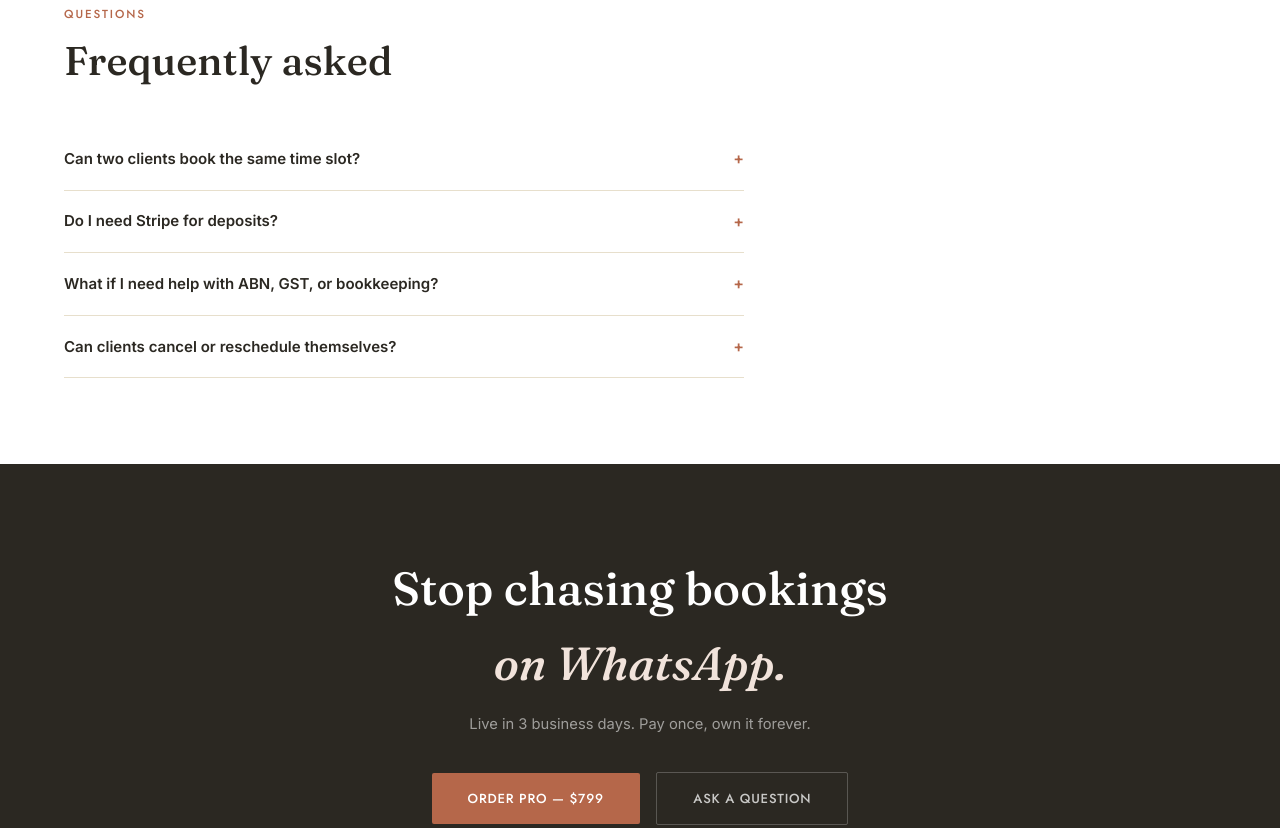
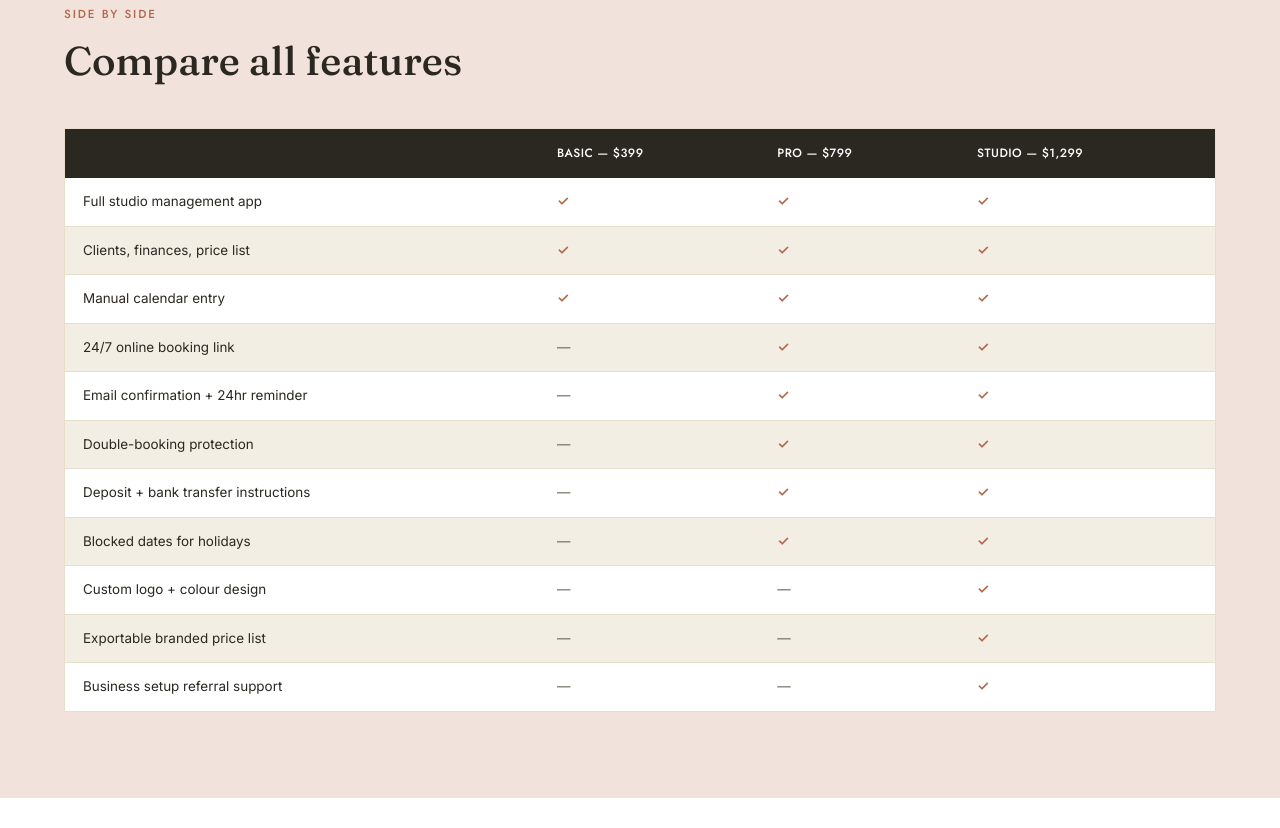
Before and after one commit to parmlystore/Naildesk-marketing, a plain HTML site: page index.html.html in a window 1280 px wide. Shown: the part 3040-3868 px from the top of the page. Drawn offline with Linux system fonts and the light colour scheme.

Commit message:
Add comparison section for pricing plans

```diff
--- a/index.html.html
+++ b/index.html.html
@@ -308,7 +308,30 @@ footer{flex-direction:column}
 </div>
 </section>
 
-<!-- COMPARE -->
+<section class="compare" id="compare">
+<div class="slabel en">Side by side</div>
+
+<h2 class="stitle en">Compare all features</h2>
+
+<table class="ctable">
+<thead>
+<tr><th></th><th>Basic — $399</th><th>Pro — $799</th><th>Studio — $1,299</th></tr>
+</thead>
+<tbody>
+<tr><td>Full studio management app</td><td class="ours">&#10003;</td><td class="ours">&#10003;</td><td class="ours">&#10003;</td></tr>
+<tr class="alt"><td>Clients, finances, price list</td><td class="ours">&#10003;</td><td class="ours">&#10003;</td><td class="ours">&#10003;</td></tr>
+<tr><td>Manual calendar entry</td><td class="ours">&#10003;</td><td class="ours">&#10003;</td><td class="ours">&#10003;</td></tr>
+<tr class="alt"><td>24/7 online booking link</td><td class="bad">&mdash;</td><td class="ours">&#10003;</td><td class="ours">&#10003;</td></tr>
+<tr><td>Email confirmation + 24hr reminder</td><td class="bad">&mdash;</td><td class="ours">&#10003;</td><td class="ours">&#10003;</td></tr>
+<tr class="alt"><td>Double-booking protection</td><td class="bad">&mdash;</td><td class="ours">&#10003;</td><td class="ours">&#10003;</td></tr>
+<tr><td>Deposit + bank transfer instructions</td><td class="bad">&mdash;</td><td class="ours">&#10003;</td><td class="ours">&#10003;</td></tr>
+<tr class="alt"><td>Blocked dates for holidays</td><td class="bad">&mdash;</td><td class="ours">&#10003;</td><td class="ours">&#10003;</td></tr>
+<tr><td>Custom logo + colour design</td><td class="bad">&mdash;</td><td class="bad">&mdash;</td><td class="ours">&#10003;</td></tr>
+<tr class="alt"><td>Exportable branded price list</td><td class="bad">&mdash;</td><td class="bad">&mdash;</td><td class="ours">&#10003;</td></tr>
+<tr><td>Business setup referral support</td><td class="bad">&mdash;</td><td class="bad">&mdash;</td><td class="ours">&#10003;</td></tr>
+</tbody>
+</table>
+</section>
 <!-- FAQ -->
 <section class="faq" id="faq">
 <div class="slabel en">Questions</div>
```
